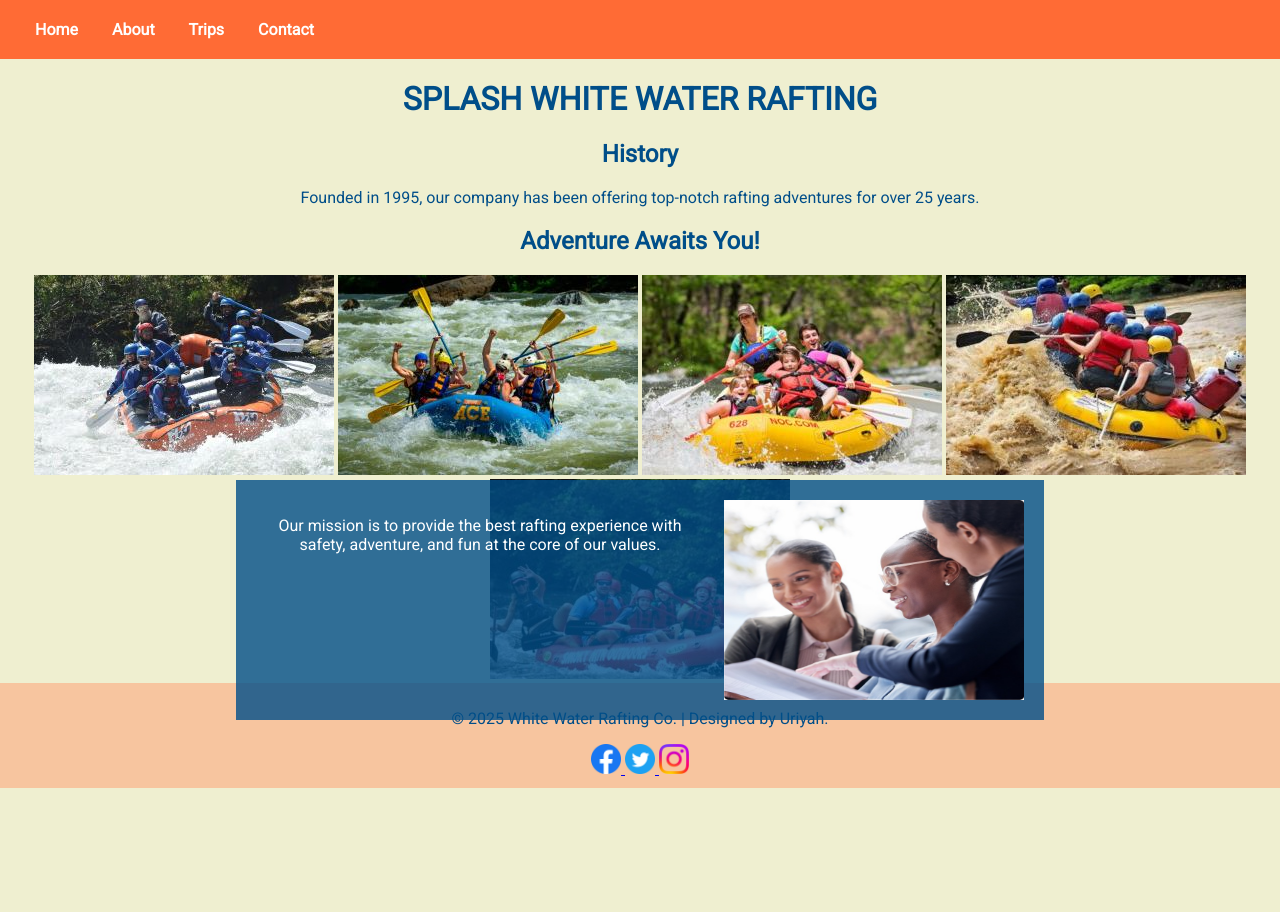
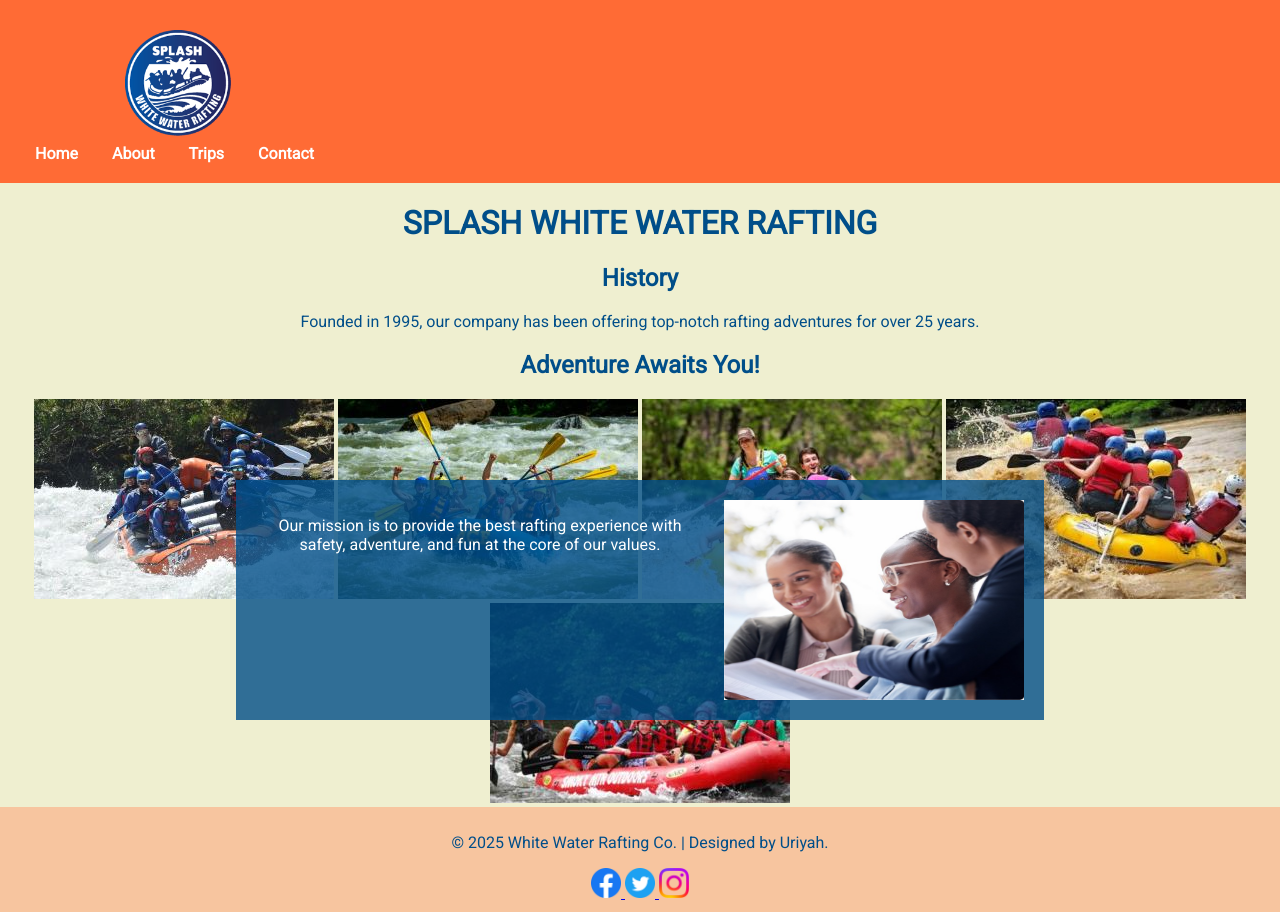
Before and after one commit to uriyahsam/wdd130, a plain HTML site: page wwr/about.html in a window 1280 px wide. Before the commit the page ends 800 px from the top, so only its background shows below. Drawn offline with Linux system fonts and the light colour scheme.

Commit message:
logo update

```diff
--- a/wwr/about.html
+++ b/wwr/about.html
@@ -14,12 +14,15 @@
 </head>
 <body>
     <header>
+        <div class="header-container">
+            <img src="images/logo.png" height="120px" alt="Company Logo" class="logo">
             <nav>
                 <a href="index.html">Home</a>
                 <a href="about.html">About</a>
                 <a href="trips.html">Trips</a>
                 <a href="contact.html">Contact</a>
             </nav>
+        </div>
     </header>
     <main>
         <div class="hero"></div>
```
Lines whose indentation alone changed are shown as unchanged.
